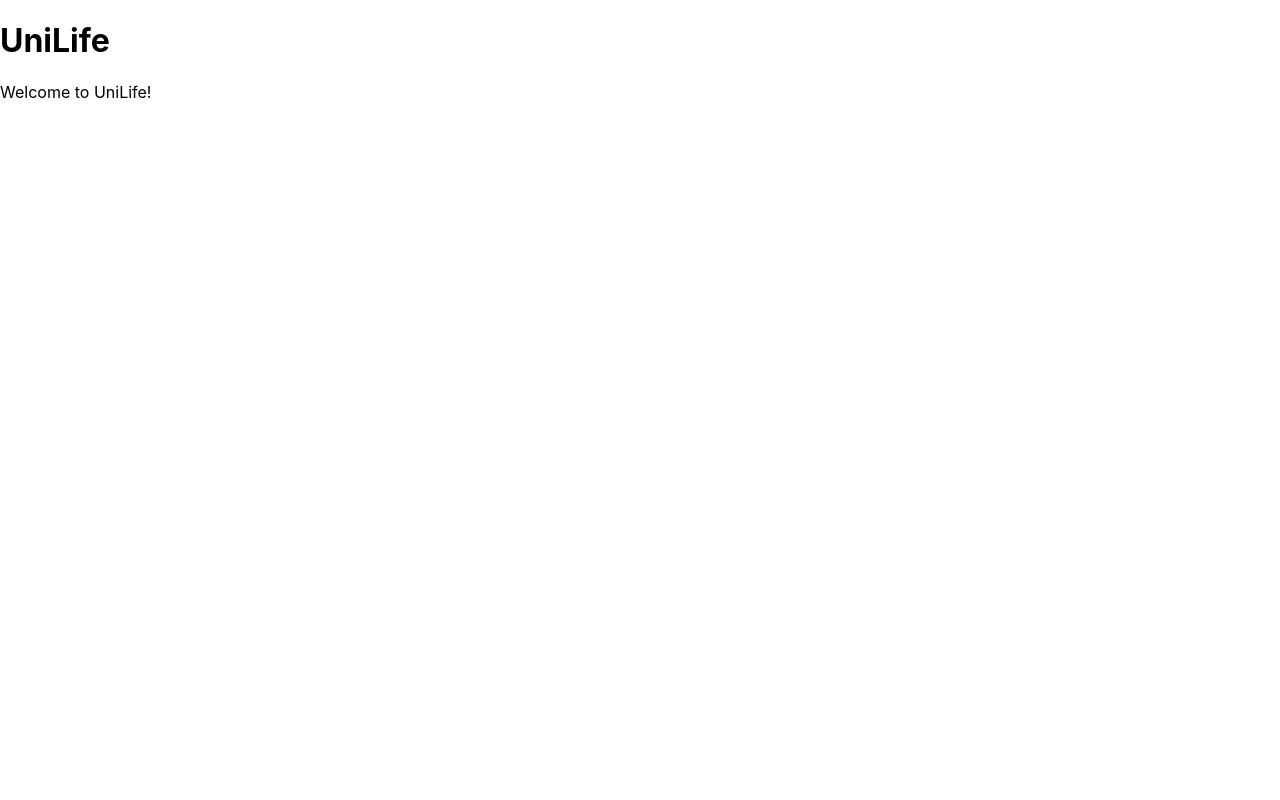
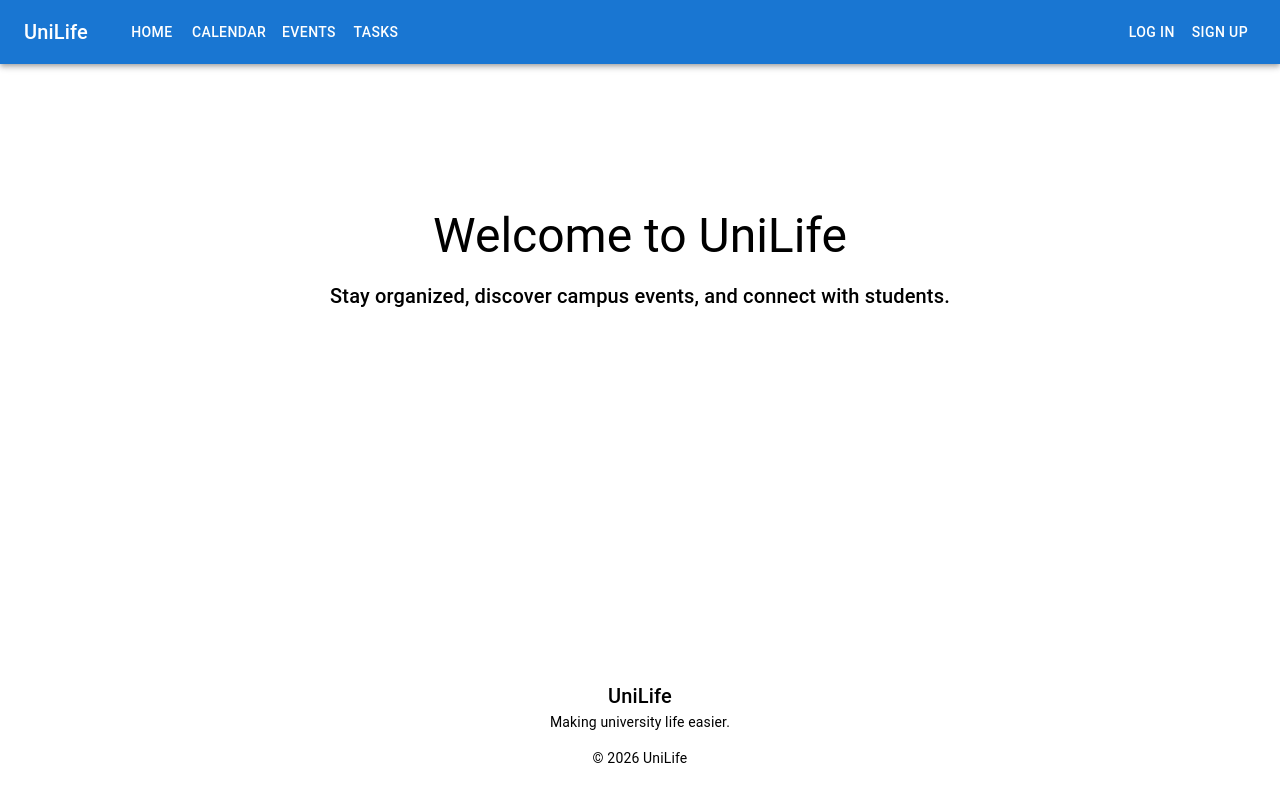
Before and after one commit to marinaalr/UniLife, a React (Create React App) app: page / in a window 1280 px wide. Built offline with nearby package versions, Linux system fonts and the light colour scheme.

Commit message:
Create the base of the homepage

```diff
--- a/src/App.js
+++ b/src/App.js
@@ -1,11 +1,8 @@
-import React from 'react';
+import HomePage from './views/HomePage';  //Bring HomePage from pages map
 
 function App() {
   return (
-    <div>
-      <h1>UniLife</h1>
-      <p>Welcome to UniLife!</p>
-      </div>
+    <HomePage />  //show komponent HomePage here
   );
 }
 
--- /dev/null
+++ b/src/views/HomePage.js
@@ -0,0 +1,86 @@
+// Import the Navbar component
+import Navbar from './components/Navbar';
+
+// Import Material UI components
+import { Container, Box, Typography } from '@mui/material';
+
+
+// Create the HomePage component
+function HomePage() {
+  return (
+
+    // Make the page at least as high as the screen
+    <Box
+      sx={{
+        minHeight: '100vh',
+        display: 'flex',
+        flexDirection: 'column'
+      }}
+    >
+
+      {/* Show the navbar */}
+      <Navbar />
+
+
+      {/* MAIN CONTENT */}
+      <Container>
+
+        {/* Center the welcome text */}
+        <Box
+          sx={{
+            marginTop: 18,
+            textAlign: 'center'
+          }}
+        >
+
+          {/* Main heading */}
+          <Typography variant="h3">
+            Welcome to UniLife
+          </Typography>
+
+          {/* Short description */}
+          <Typography
+            variant="h6"
+            sx={{ marginTop: 2 }}
+          >
+            Stay organized, discover campus events, and connect with students.
+          </Typography>
+
+        </Box>
+
+      </Container>
+
+
+      {/* FOOTER */}
+      <Box
+        sx={{
+          marginTop: 'auto',
+          textAlign: 'center',
+          padding: 4
+        }}
+      >
+
+        <Typography variant="h6">
+          UniLife
+        </Typography>
+
+        <Typography variant="body2">
+          Making university life easier.
+        </Typography>
+
+        <Typography
+          variant="body2"
+          sx={{ marginTop: 2 }}
+        >
+          © 2026 UniLife
+        </Typography>
+
+      </Box>
+
+    </Box>
+  );
+}
+
+
+// Make HomePage available to other files
+export default HomePage;
--- /dev/null
+++ b/src/views/components/Navbar.js
@@ -0,0 +1,37 @@
+//JavaScript
+//Import Material UI components
+import { AppBar, Toolbar, Typography, Button, Box } from '@mui/material';
+
+//Create the navbar component
+function Navbar () {
+    return (
+         //The bar at the top of the page
+         //JSX: What should be shown under
+        <AppBar position="static">
+            <Toolbar>
+
+                {/* Website name */}
+                {/* Add space between UniLife and the navigation buttons */}
+                <Typography variant="h6" sx={{ marginRight: 4 }}>
+                UniLife
+                </Typography>
+
+                {/* Navigation Buttons */}
+                <Button color="inherit">Home</Button>
+                <Button color="inherit">Calendar</Button>
+                <Button color="inherit">Events</Button>
+                <Button color="inherit">Tasks</Button>
+
+
+                {/* Push login buttons to the right */}
+                <Box sx={{ marginLeft: 'auto' }}>  {/*bobxen trycks så långs åt häger som möjligt*/}
+                  <Button color="inherit">Log in</Button>
+                  <Button color="inherit">Sign up</Button>
+                </Box>
+
+            </Toolbar>
+        </AppBar>
+    );
+}
+
+export default Navbar;  //Make navbar available to other files
```
